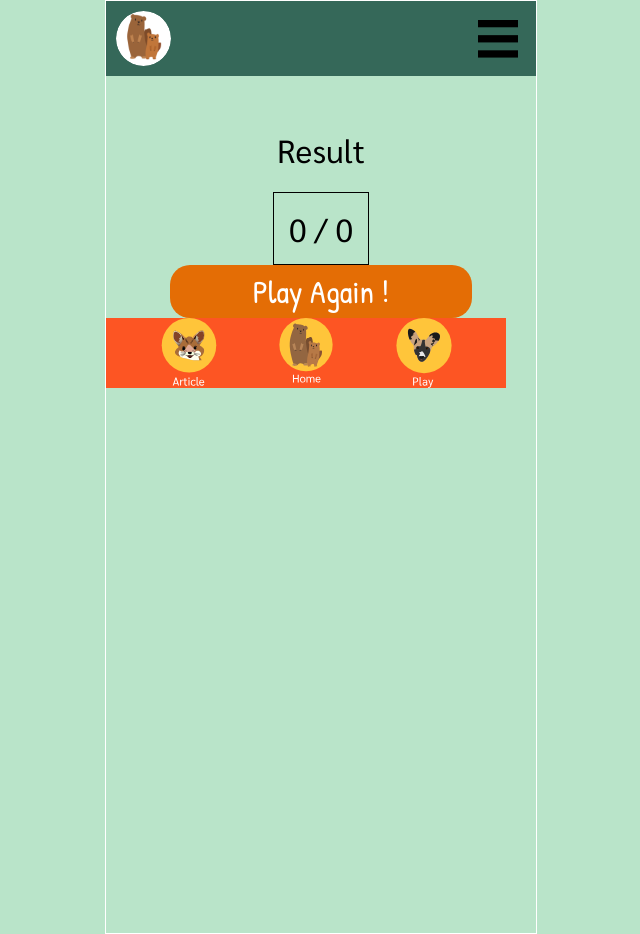
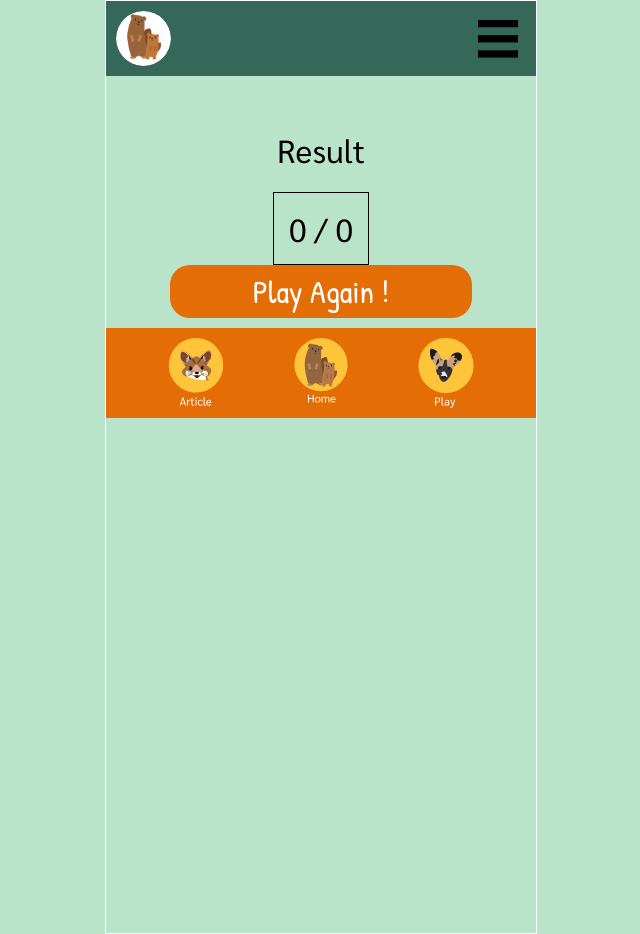
Before and after one commit to klee616/pocket-pals, a Next.js app: page /QuizGame in a window 1280 px wide. Shown: the whole page, without its empty margins (319-959 px from the left). Built offline with nearby package versions, Linux system fonts and the light colour scheme.

Commit message:
fixed style issue.

```diff
--- a/Components/Footer/Footer.module.css
+++ b/Components/Footer/Footer.module.css
@@ -1,8 +1,10 @@
 .block{
     display: flex;
-    background-color: #FD5523;
-    width: 400px;
+    background-color:var(--web-color-4);
+    width: 430px;
     flex-direction: row;
     justify-content: space-evenly;
     flex-wrap: nowrap;
+    padding: 10px 0px;
+    margin: 10px 0px 0px;
 }
```
Also changed, not shown: Components/QuestionItem/QuestionItem.module.css (added), Components/QuestionItem/index.js (added).
